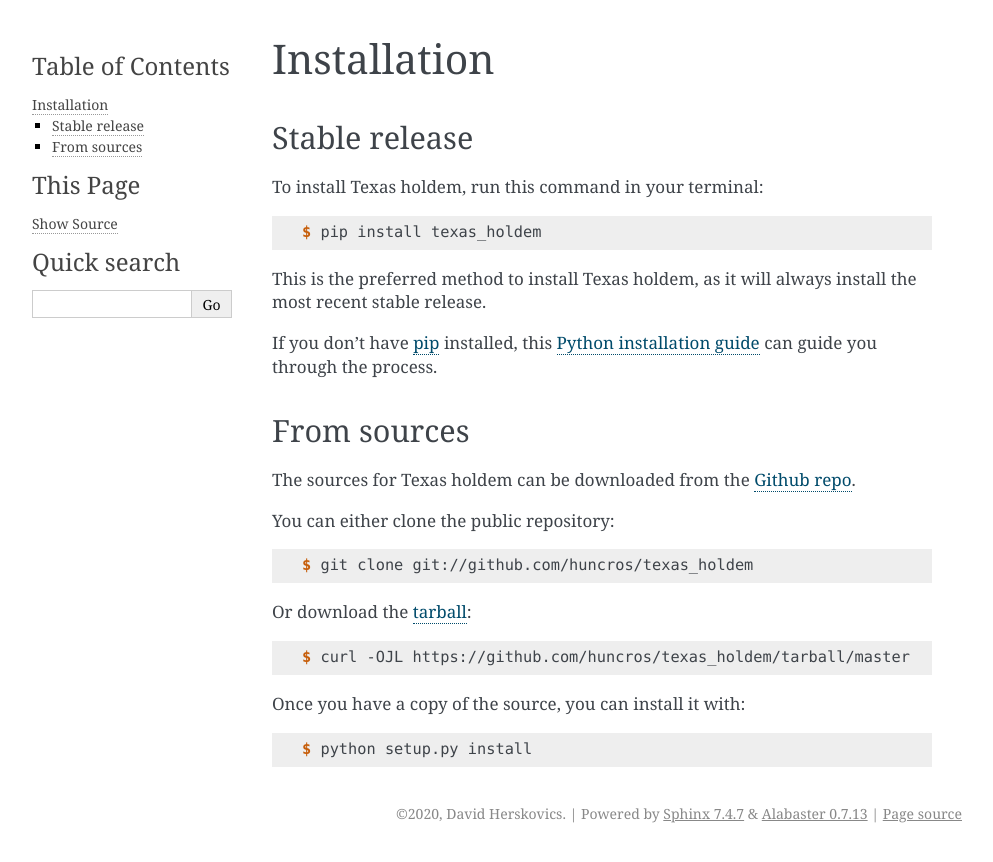
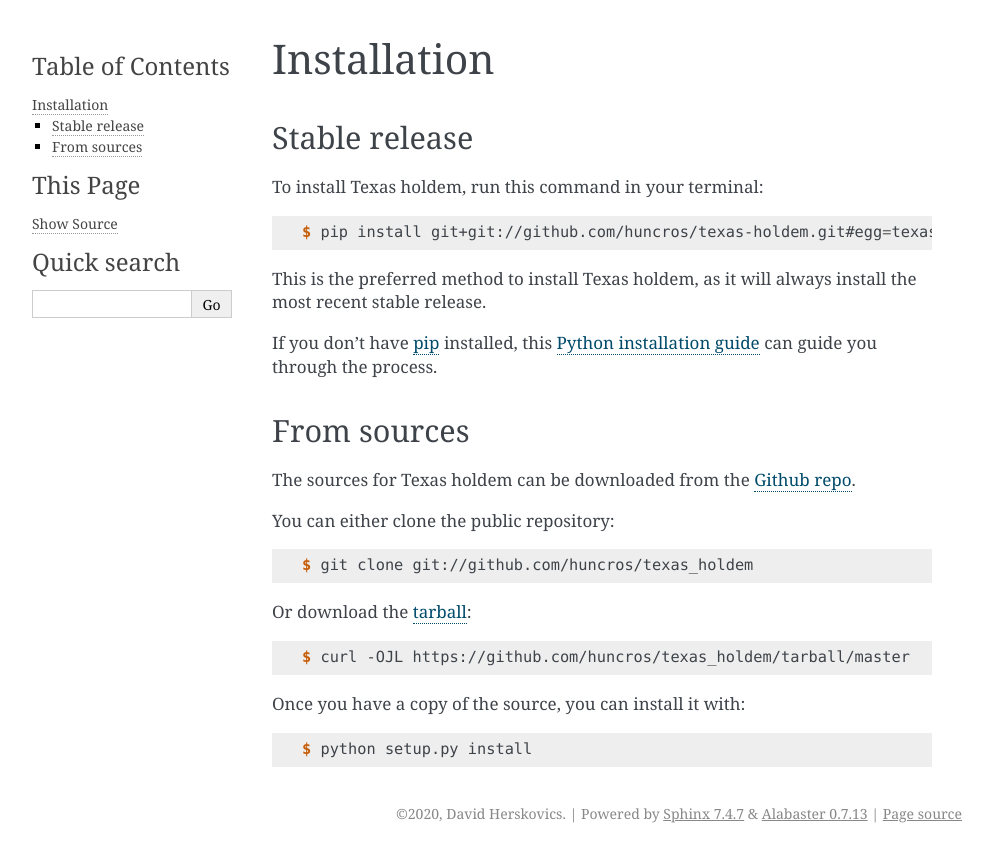
Before and after one commit to huncros/texas_holdem, a Sphinx documentation site: the page built from docs/installation.rst, in a window 1280 px wide. Shown: the top 862 px of the page, without its empty margins (148-1141 px from the left). Built offline with Sphinx 7.4.7, drawn with Linux system fonts in a browser that asks for light colours.

Commit message:
update installation guide

```diff
--- a/docs/installation.rst
+++ b/docs/installation.rst
@@ -12,7 +12,7 @@
 
 .. code-block:: console
 
-    $ pip install texas_holdem
+    $ pip install git+git://github.com/huncros/texas-holdem.git#egg=texas-holdem
 
 This is the preferred method to install Texas holdem, as it will always install the most recent stable release.
 
```
Also changed, not shown: README.rst (+0 -8 lines).
